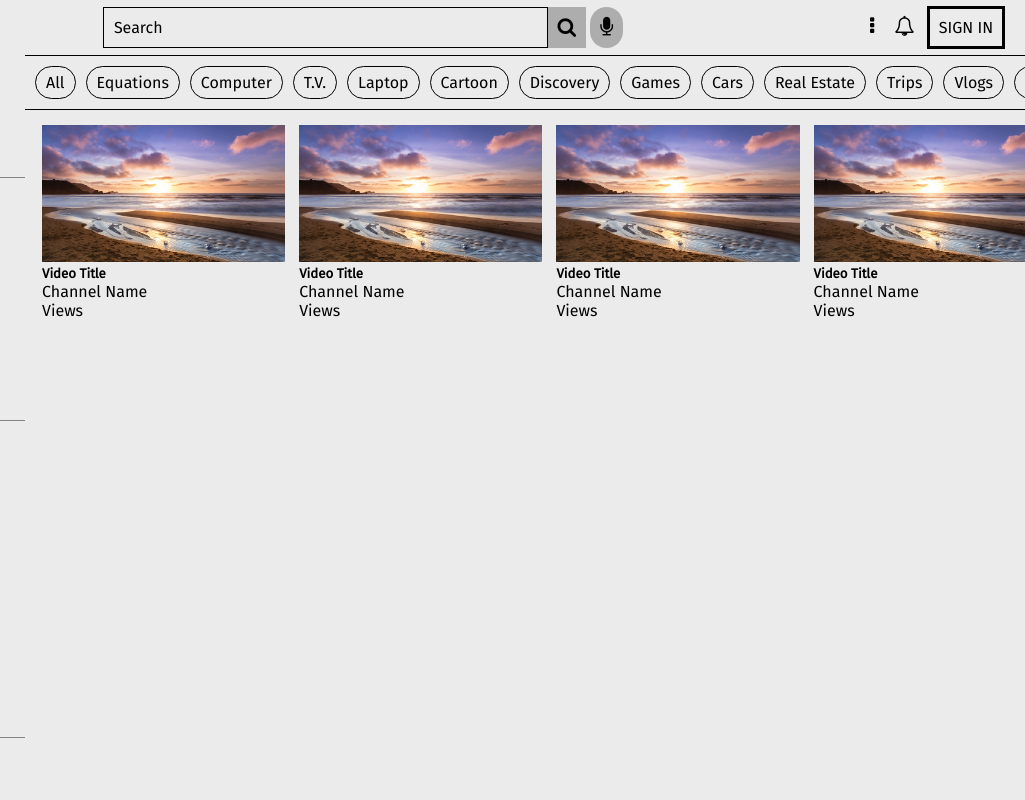
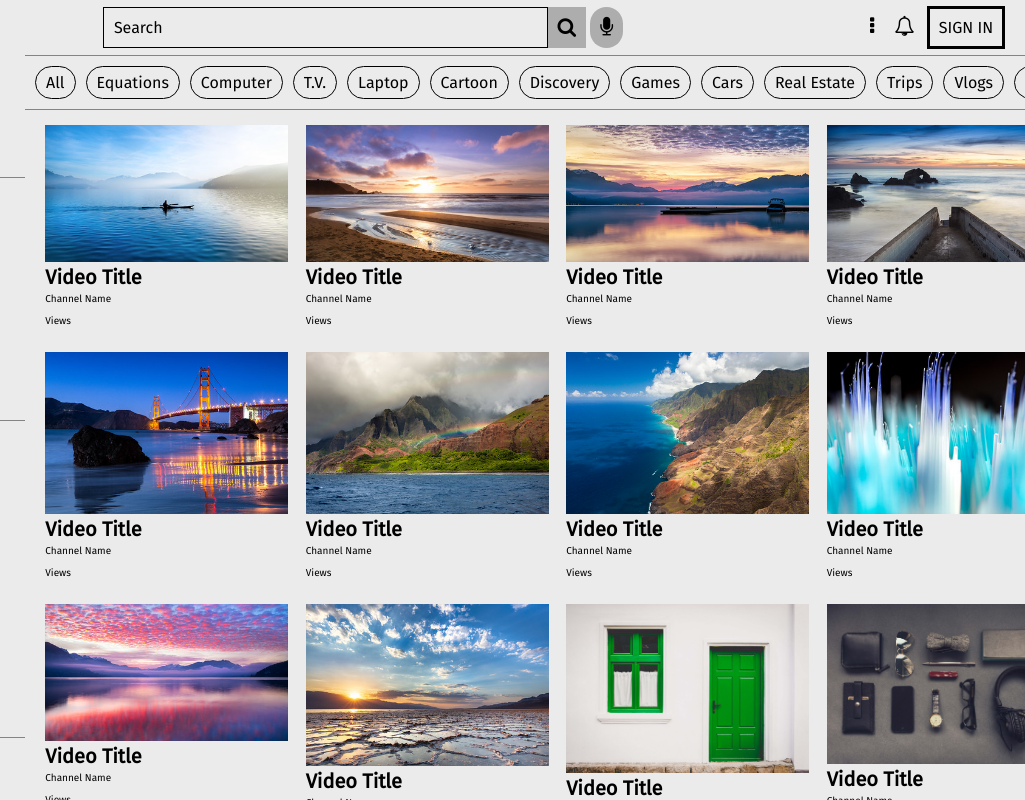
Before and after one commit to GulfamKhan001/Youtube-Clone, a plain HTML site: page index.html in a window 1280 px wide. Shown: the full height of the page, 255-1280 px from the left. Drawn offline with Linux system fonts and the light colour scheme.

Commit message:
content view

```diff
--- a/index.html
+++ b/index.html
@@ -114,7 +114,157 @@
         <div class="content">
             <div class="items">
                 <div>
+                    <img src="image2.jpg" alt="Discription">
+                </div>
+                <div>
+                    <ul>
+                        <a href=""><li><h5>Video Title</h5></li></a>
+                        <a href=""><li>Channel Name</li></a>
+                        <a href=""><li>Views</li></a>
+                    </ul>
+                </div>
+            </div>
+            <div class="items">
+                <div>
                     <img src="image1.jpg" alt="Discription">
+                </div>
+                <div>
+                    <ul>
+                        <a href=""><li><h5>Video Title</h5></li></a>
+                        <a href=""><li>Channel Name</li></a>
+                        <a href=""><li>Views</li></a>
+                    </ul>
+                </div>
+            </div>
+            <div class="items">
+                <div>
+                    <img src="image3.jpg" alt="Discription">
+                </div>
+                <div>
+                    <ul>
+                        <a href=""><li><h5>Video Title</h5></li></a>
+                        <a href=""><li>Channel Name</li></a>
+                        <a href=""><li>Views</li></a>
+                    </ul>
+                </div>
+            </div>
+            <div class="items">
+                <div>
+                    <img src="image4.jpg" alt="Discription">
+                </div>
+                <div>
+                    <ul>
+                        <a href=""><li><h5>Video Title</h5></li></a>
+                        <a href=""><li>Channel Name</li></a>
+                        <a href=""><li>Views</li></a>
+                    </ul>
+                </div>
+            </div>
+        </div>
+        <div class="content">
+            <div class="items">
+                <div>
+                    <img src="image5.jpg" alt="Discription">
+                </div>
+                <div>
+                    <ul>
+                        <a href=""><li><h5>Video Title</h5></li></a>
+                        <a href=""><li>Channel Name</li></a>
+                        <a href=""><li>Views</li></a>
+                    </ul>
+                </div>
+            </div>
+            <div class="items">
+                <div>
+                    <img src="image6.jpg" alt="Discription">
+                </div>
+                <div>
+                    <ul>
+                        <a href=""><li><h5>Video Title</h5></li></a>
+                        <a href=""><li>Channel Name</li></a>
+                        <a href=""><li>Views</li></a>
+                    </ul>
+                </div>
+            </div>
+            <div class="items">
+                <div>
+                    <img src="image7.jpg" alt="Discription">
+                </div>
+                <div>
+                    <ul>
+                        <a href=""><li><h5>Video Title</h5></li></a>
+                        <a href=""><li>Channel Name</li></a>
+                        <a href=""><li>Views</li></a>
+                    </ul>
+                </div>
+            </div>
+            <div class="items">
+                <div>
+                    <img src="image8.jpg" alt="Discription">
+                </div>
+                <div>
+                    <ul>
+                        <a href=""><li><h5>Video Title</h5></li></a>
+                        <a href=""><li>Channel Name</li></a>
+                        <a href=""><li>Views</li></a>
+                    </ul>
+                </div>
+            </div>
+        </div>
+        <div class="content">
+            <div class="items">
+                <div>
+                    <img src="image9.jpg" alt="Discription">
+                </div>
+                <div>
+                    <ul>
+                        <a href=""><li><h5>Video Title</h5></li></a>
+                        <a href=""><li>Channel Name</li></a>
+                        <a href=""><li>Views</li></a>
+                    </ul>
+                </div>
+            </div>
+            <div class="items">
+                <div>
+                    <img src="image10.jpg" alt="Discription">
+                </div>
+                <div>
+                    <ul>
+                        <a href=""><li><h5>Video Title</h5></li></a>
+                        <a href=""><li>Channel Name</li></a>
+                        <a href=""><li>Views</li></a>
+                    </ul>
+                </div>
+            </div>
+            <div class="items">
+                <div>
+                    <img src="Image11.jpg" alt="Discription">
+                </div>
+                <div>
+                    <ul>
+                        <a href=""><li><h5>Video Title</h5></li></a>
+                        <a href=""><li>Channel Name</li></a>
+                        <a href=""><li>Views</li></a>
+                    </ul>
+                </div>
+            </div>
+            <div class="items">
+                <div>
+                    <img src="Image12.jpg" alt="Discription">
+                </div>
+                <div>
+                    <ul>
+                        <a href=""><li><h5>Video Title</h5></li></a>
+                        <a href=""><li>Channel Name</li></a>
+                        <a href=""><li>Views</li></a>
+                    </ul>
+                </div>
+            </div>
+        </div>
+        <div class="content">
+            <div class="items">
+                <div>
+                    <img src="Image13.jpg" alt="Discription">
                 </div>
                 <div>
                     <ul>
--- a/style.css
+++ b/style.css
@@ -8,7 +8,6 @@
 body{
     background-color: #ebebeb;
     font-family: 'Fira Sans',sans-serif;
-    overflow-y: scroll;
 }
 
 /* SIDE BAR */
@@ -128,9 +127,9 @@ header .fa{
     max-height: 55px;
     display: flex;
     padding: 10px 5px;
-    border-top: 1px solid;
-    border-bottom: 1px solid;
-    /* overflow-x: scroll; */
+    border-top: 1px solid rgb(133, 132, 132);
+    border-bottom: 1px solid rgb(133, 132, 132);
+    overflow-x: auto;
 }
 .mininav .mini-list{
     border: 1px solid;
@@ -150,11 +149,17 @@ header .fa{
 
 
 /* CONTENT  */
-
-.content{
+.content-1{
     position: fixed;
     top: 110px;
     left: 280px;
+    width: 84%;
+    overflow-y: scroll;
+    justify-content: flex-end;
+}
+.content{
+    /* position: fixed; */
+
     white-space: nowrap;
     margin: 10px;
     margin-right: 20px;
@@ -164,6 +169,15 @@ header .fa{
 }
 .content .items{
     padding: 5px 7px;
+}
+.items ul{
+    line-height: 22px;
+}
+.items li{
+    font-size: 10px;
+}
+.items h5{
+    font-size: 20px;
 }
 .items img{
     width: 19vw;
```
